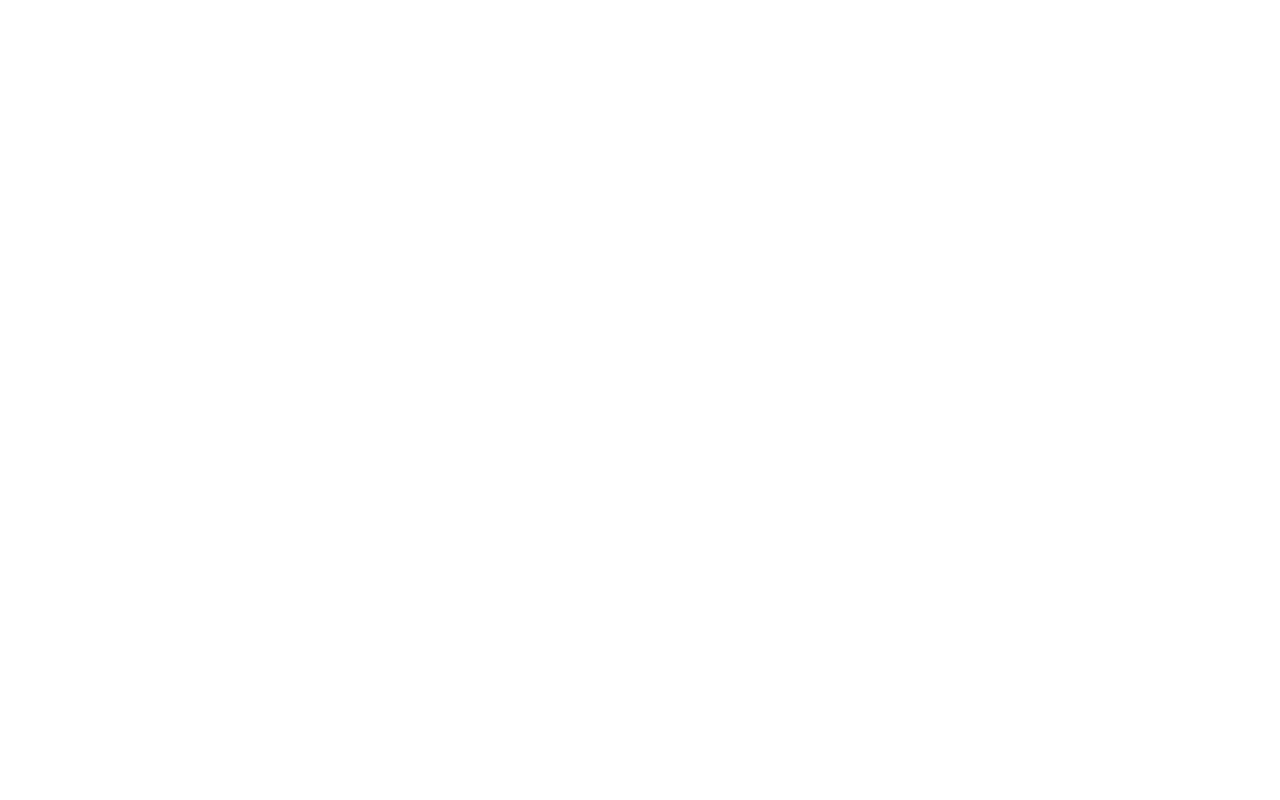
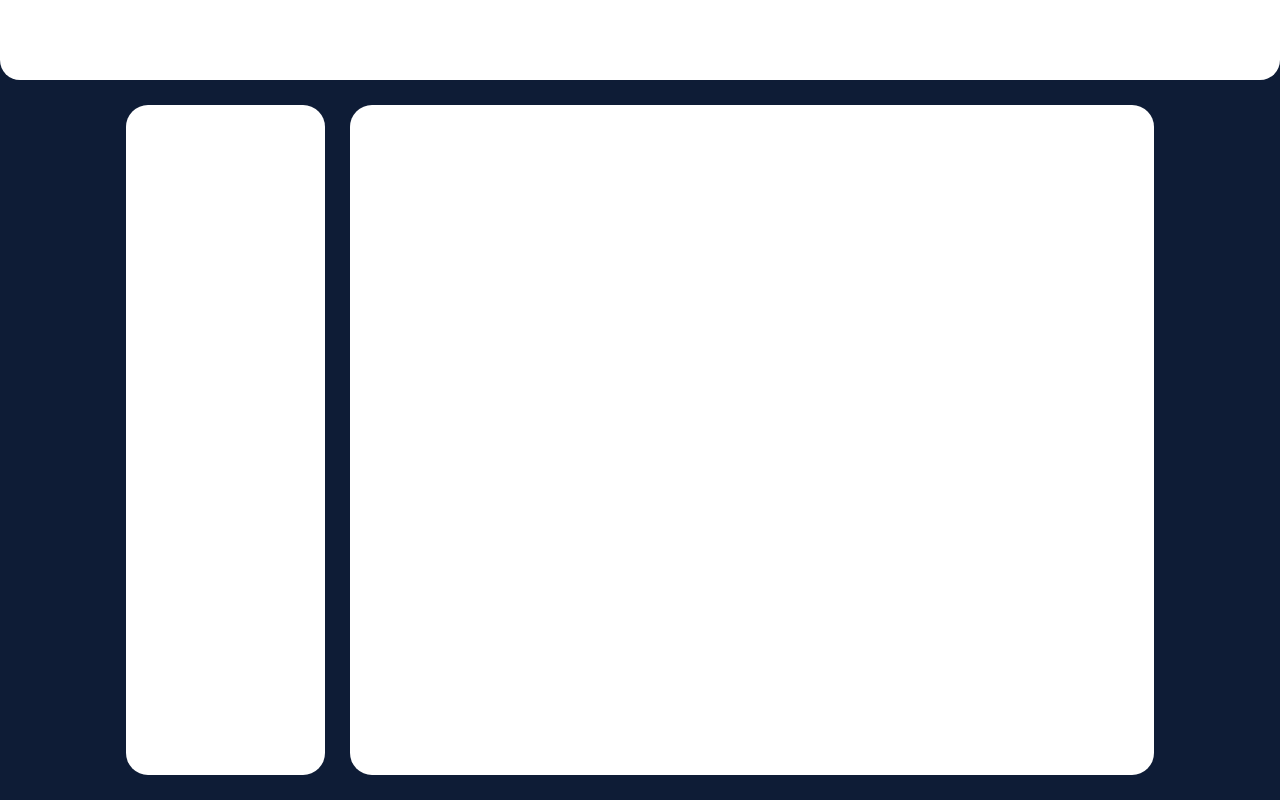
Before and after one commit to chuncaso90/connected, a plain HTML site: page index.html in a window 1280 px wide. Drawn offline with Linux system fonts and the light colour scheme.

Commit message:
Juhee_layout

```diff
--- a/index.html
+++ b/index.html
@@ -4,9 +4,18 @@
     <meta charset="UTF-8" />
     <meta http-equiv="X-UA-Compatible" content="IE=edge" />
     <meta name="viewport" content="width=device-width, initial-scale=1.0" />
+    <link href="juhee.css" rel="stylesheet" type="text/css" />
     <title>Document</title>
   </head>
   <body>
-    <h1></h1>
+    <div>
+      <div id="juhee_main">
+        <div class="juhee_row header"></div>
+        <div class="juhee_row content">
+          <div class="juhee_col left"></div>
+          <div class="juhee_col right"></div>
+        </div>
+      </div>
+    </div>
   </body>
 </html>
--- /dev/null
+++ b/juhee.css
@@ -0,0 +1,42 @@
+body,
+html {
+  margin: 0;
+}
+#juhee_main {
+  width: 100vw;
+  height: 100vh;
+  background-color: #0e1c36;
+  display: flex;
+  flex-direction: column;
+}
+.juhee_row {
+  display: flex;
+}
+
+.header {
+  flex-basis: 80px;
+  background-color: #ffff;
+  border-radius: 0 0 20px 20px;
+}
+
+.content {
+  flex-grow: 1;
+}
+
+.juheecol {
+  display: flex;
+  flex-direction: column;
+}
+
+.left {
+  margin: 25px 0 25px 126px;
+  border-radius: 22px;
+  flex-basis: 199px;
+  background-color: #ffff;
+}
+.right {
+  margin: 25px 126px 25px 25px;
+  border-radius: 22px;
+  flex-grow: 1;
+  background-color: #ffff;
+}
```
